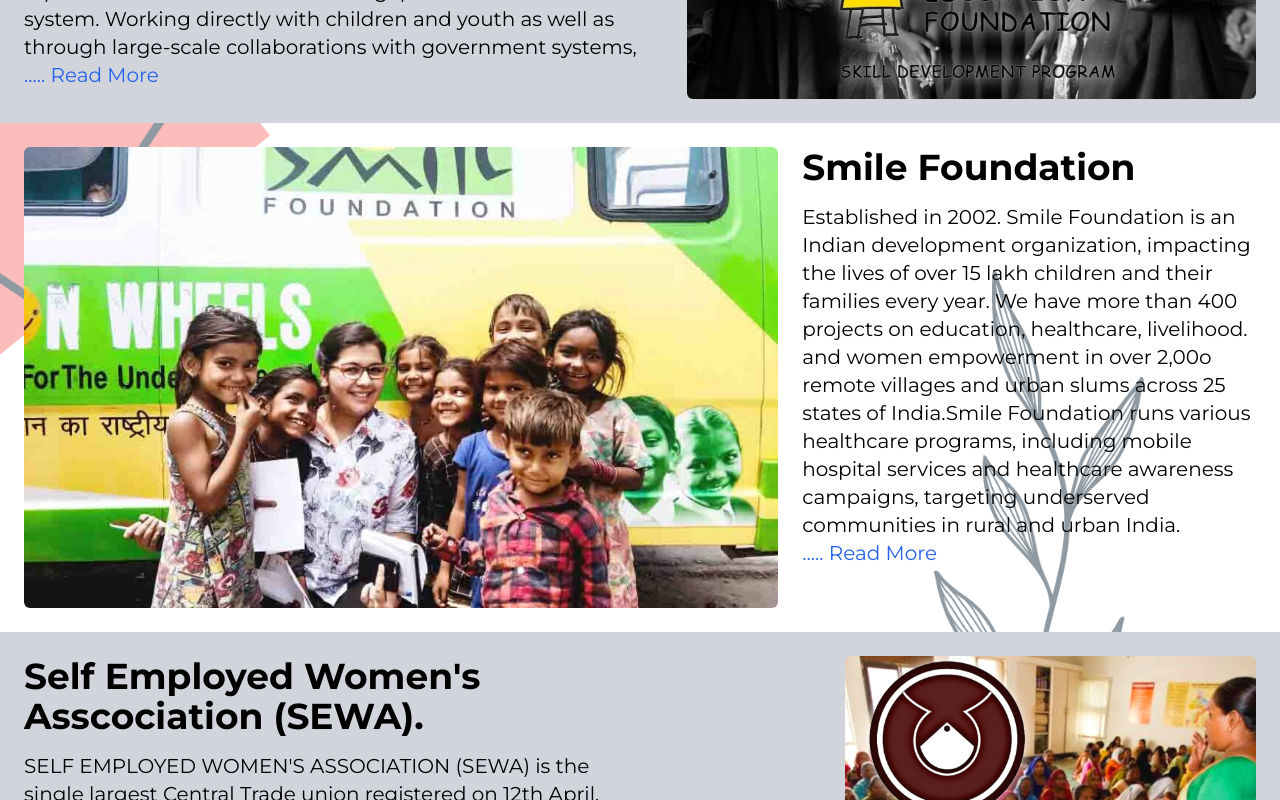
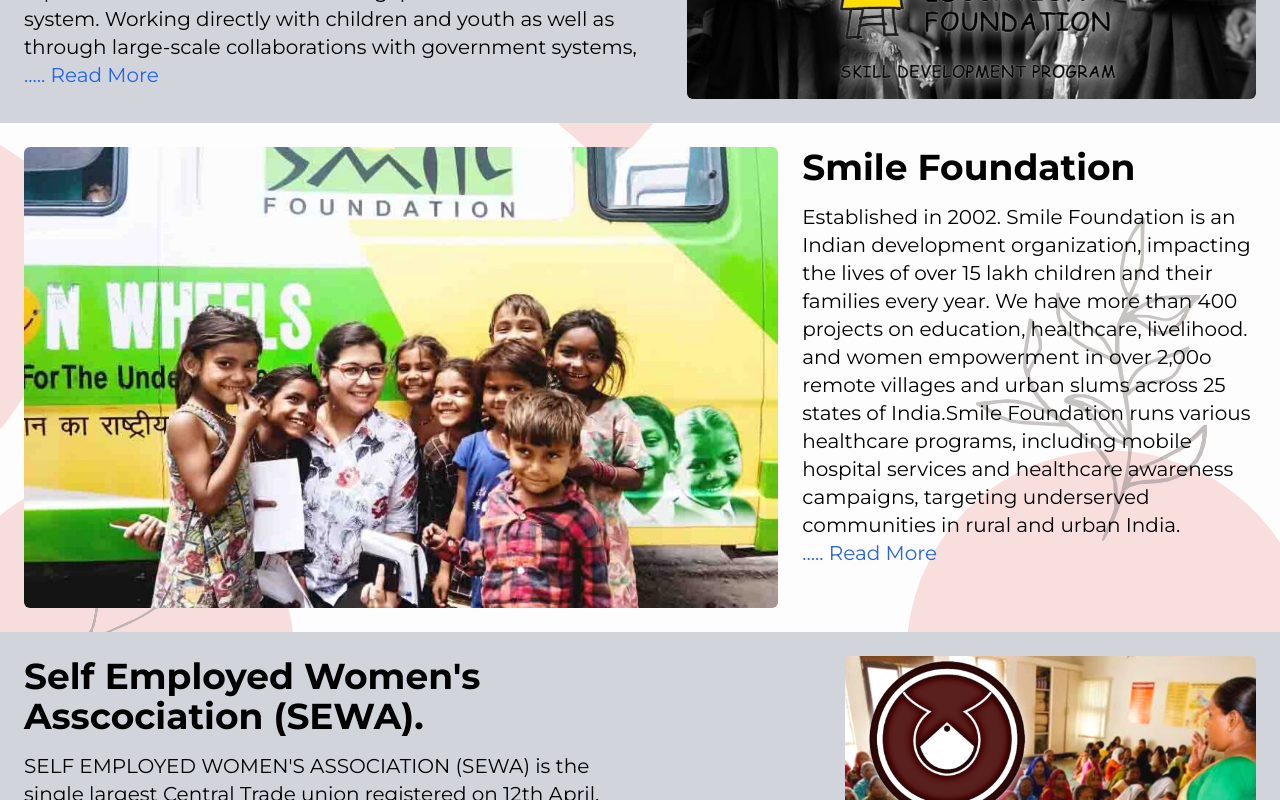
Before and after one commit to mr0-0kushal/Divueens-CSR, a React (Vite) app: page / in a window 1280 px wide. Shown: the part 860-1660 px from the top of the page. Built offline with nearby package versions, Linux system fonts and the light colour scheme.

Commit message:
Third Commit

```diff
--- a/src/App.css
+++ b/src/App.css
@@ -72,10 +72,10 @@
     animation: revslide_out 1s ease-in-out backwards;
   }
 
-  .horiz-bg{
+  .vertical-bg{
     background-image: url(/images/cardBg.svg);
   }
-  .vertical-bg{
+  .horiz-bg{
     background-image: url(/images/cardBgmobile.png);
   }
   .montserratFont {
```
